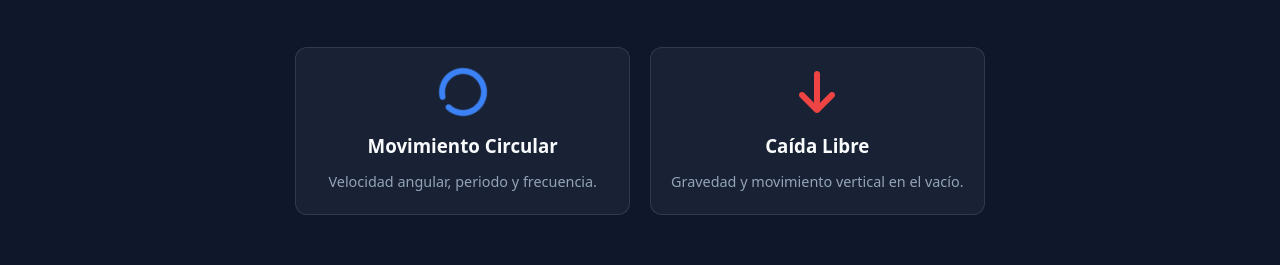
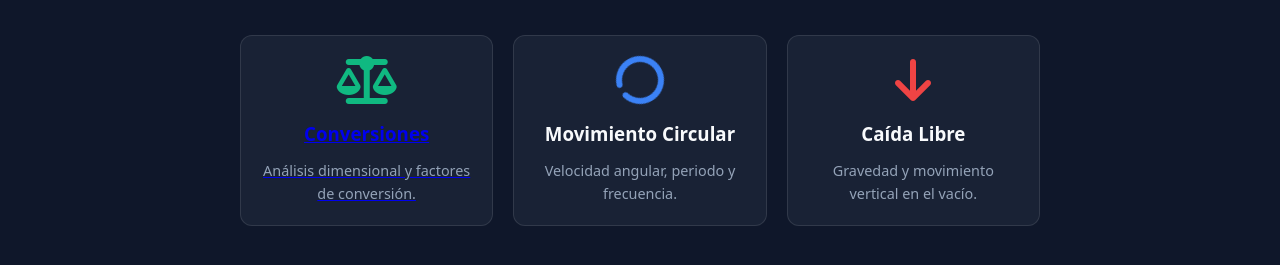
Before and after one commit to afrikabobrobvela-sudo/fisica-interactiva, a plain HTML site: page index.html in a window 1280 px wide. Shown: the part 335-600 px from the top of the page. Drawn offline with Linux system fonts and the light colour scheme.

Commit message:
Add conversions card to concept grid
Added a new card for conversions with an icon and description.

```diff
--- a/index.html
+++ b/index.html
@@ -32,6 +32,12 @@
             </p>
 
             <div class="concept-grid" style="max-width: 800px; margin: 0 auto;">
+                <!-- Tarjeta Conversiones -->
+                <a href="conversiones.html" class="card" id="card-conv">
+                    <i class="fa-solid fa-scale-balanced anim-balanza" style="font-size: 3rem; color: #10b981; margin-bottom: 15px;"></i>
+                    <h3>Conversiones</h3>
+                    <p style="font-size: 0.9rem; color: #94a3b8; margin-top: 10px;">Análisis dimensional y factores de conversión.</p>
+                </a>
                 <!-- Tarjeta MCU -->
                 <a href="mcu.html" class="card" style="text-decoration: none; color: inherit; transition: transform 0.2s;">
                     <i class="fa-solid fa-circle-notch fa-spin" style="font-size: 3rem; color: var(--primary); margin-bottom: 15px; --fa-animation-duration: 3s;"></i>
```
